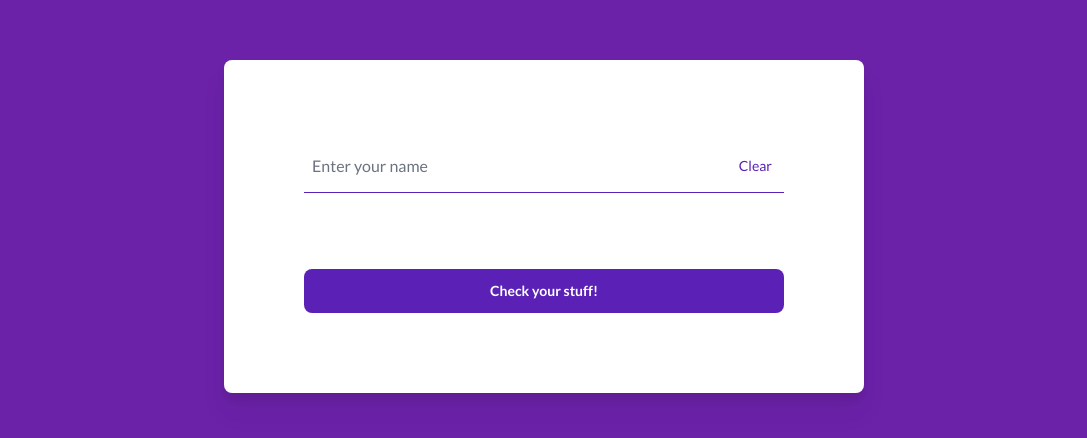
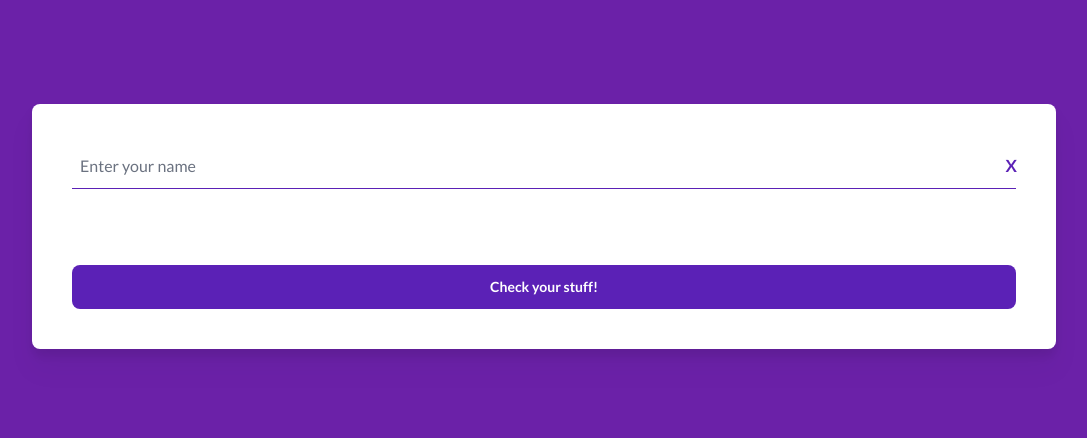
Before and after one commit to johan-susilo/Birthday-card, a Next.js app: page / in a window 1280 px wide. Shown: the part 174-612 px from the top of the page, without its empty margins (96-1183 px from the left). Built offline with nearby package versions, Linux system fonts and the light colour scheme.

Commit message:
new changes

```diff
--- a/pages/index.js
+++ b/pages/index.js
@@ -54,12 +54,12 @@ export default function Home() {
       <main className="  h-screen items-center flex justify-center">
         <form
           onSubmit={formik.handleSubmit}
-          className="bg-white flex drop-shadow-xl rounded-lg w-1/2 font-latoRegular"
+          className="bg-white flex drop-shadow-xl rounded-lg w-4/5 font-latoRegular"
         >
-          <div className="flex-1 text-gray-700  p-20">
+          <div className="flex-1 text-gray-700  p-10">
             <div className="flex items-center border-b border-violet-800 py-2">
               <input
-                className="appearance-none border-none bg-transparent  w-full text-gray-700 mr-4 py-1 px-2 leading-tight focus:outline-none"
+                className="appearance-none border-none bg-transparent  w-full text-gray-700 mr-1 py-1 px-2 leading-tight focus:outline-none"
                 ref={ref}
                 aria-label="Full name"
                 placeholder="Enter your name"
@@ -70,11 +70,11 @@ export default function Home() {
               />
 
               <button
-                className="flex-shrink-0 border-transparent border-4 text-violet-800 hover:text-violet-950 text-sm py-1 px-2 rounded"
+                className="flex-shrink-0 border-transparent text-violet-800 hover:text-violet-950 font-bold rounded"
                 type="button"
                 onClick={handleClick}
               >
-                Clear
+                X
               </button>
             </div>
             <div className="mt-5 ">
--- a/pages/success.js
+++ b/pages/success.js
@@ -23,7 +23,7 @@ export default function Success() {
       exit={{ opacity: 0 }}
       className=" h-screen items-center flex justify-center relative"
     >
-      <div className="bg-white rounded-lg drop-shadow-xl w-4/5 font-latoRegular text-gray-700 p-16">
+      <div className="bg-white rounded-lg drop-shadow-xl w-4/5 font-latoRegular text-gray-700 p-10">
         <h1 className="text-3xl pb-4 font-latoBold">
           Today is all about you {router.query.name}! 🎉
         </h1>
@@ -31,8 +31,9 @@ export default function Success() {
           Happy birthday to someone who holds a very special place in my heart.
           You bring so much joy and happiness to my life, and I&#39;m grateful
           for every moment we spend together. Today and always, I wish you all
-          the love, blessings, and happiness in the world. —Johan
+          the love, blessings, and happiness in the world.
         </p>
+        <p className="text-md mt-2"> —Johan</p>
       </div>
       <Confetti gravity={0.2} numberOfPieces={pieces} />
     </m.main>
```
